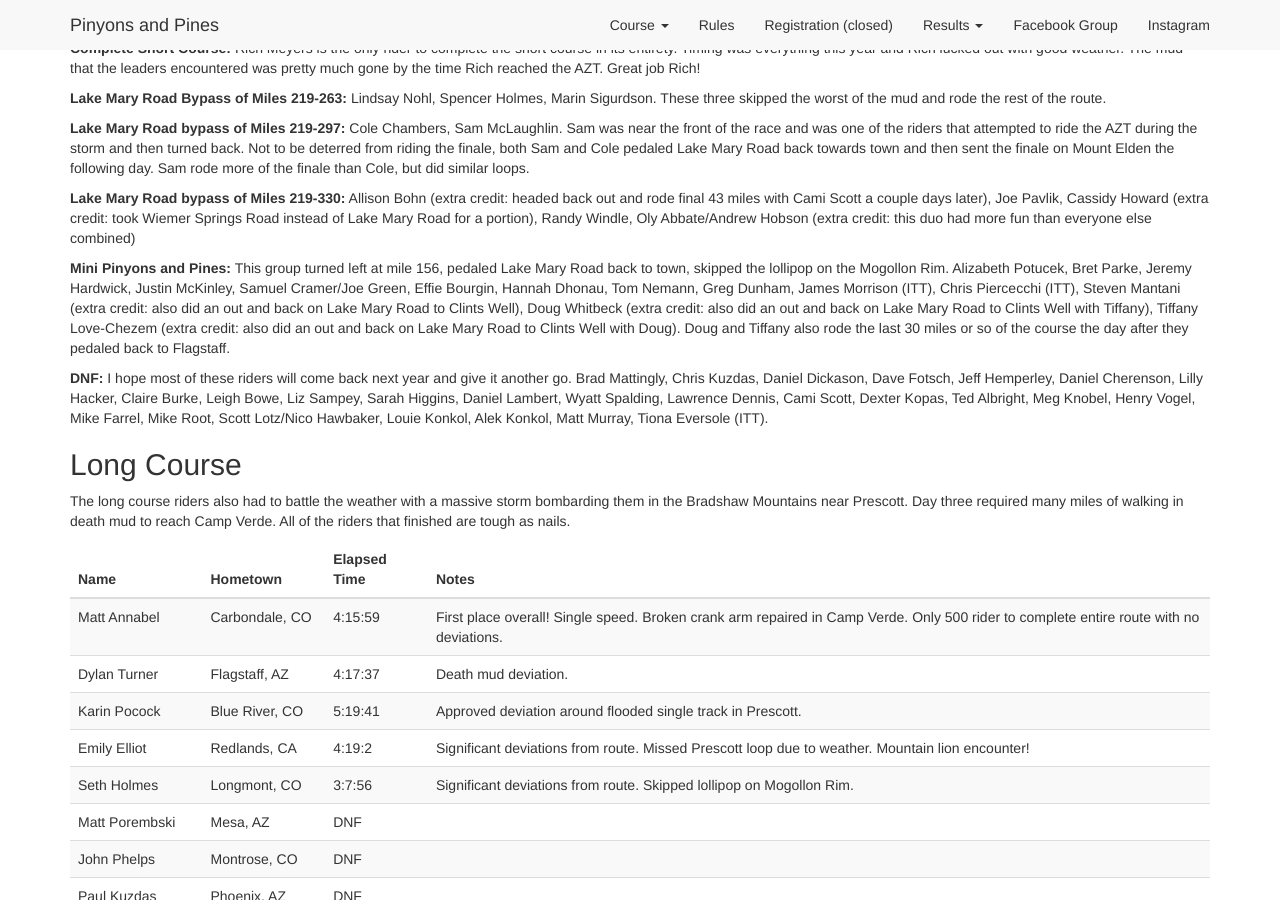
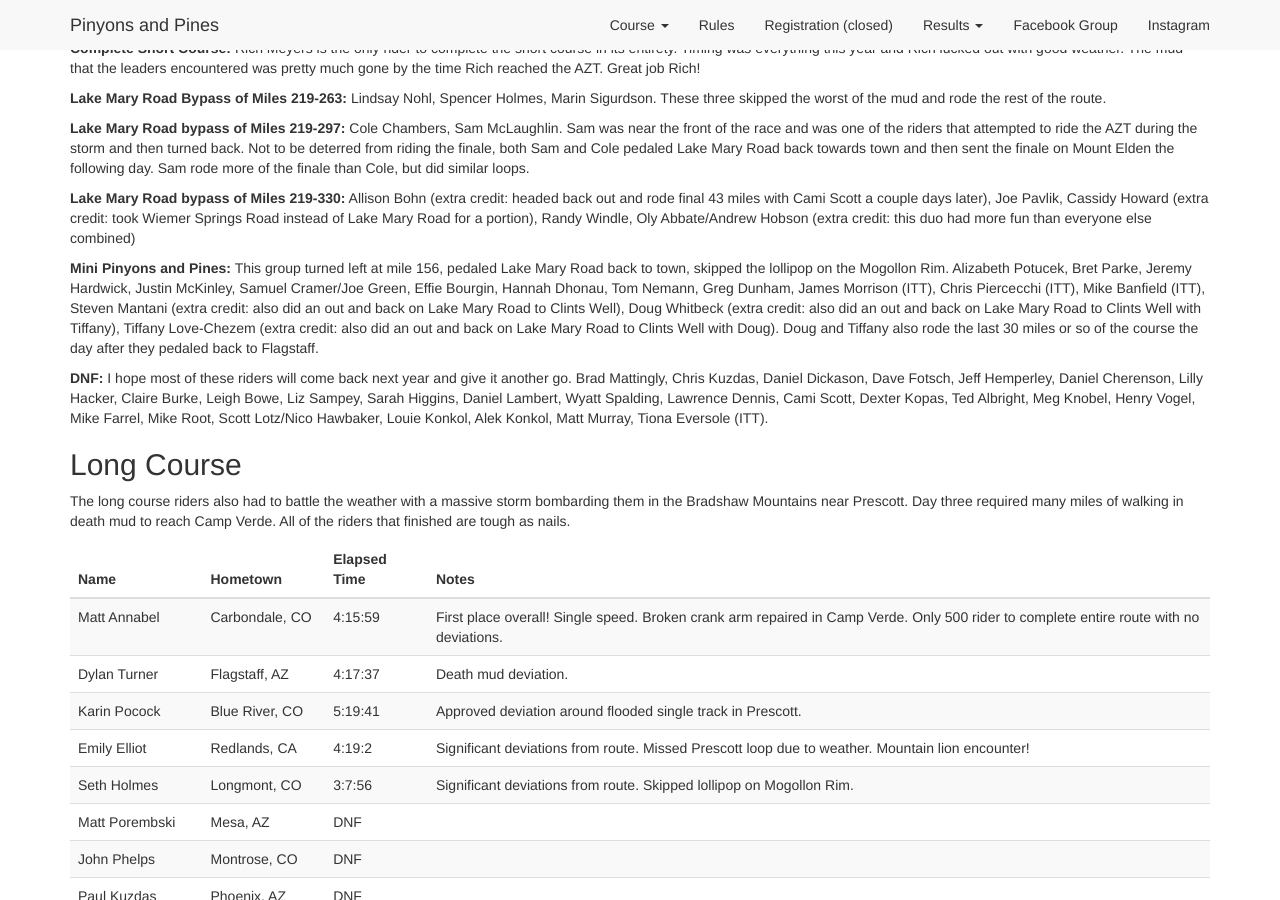
Before and after one commit to dcernst/PinyonsPines, a Jekyll site: the page built from results2023.md, in a window 1280 px wide and 900 px high, scrolled down 1502 px. Built offline with Jekyll 4.4.1, drawn with Linux system fonts in a browser that asks for light colours; nearby versions of some CDN libraries.

Commit message:
Update results2023.md

```diff
--- a/results2023.md
+++ b/results2023.md
@@ -44,7 +44,7 @@ By the end of day two, the short course turned into the "choose your own adventu
 
 **Lake Mary Road bypass of Miles 219-330:** Allison Bohn (extra credit: headed back out and rode final 43 miles with Cami Scott a couple days later), Joe Pavlik, Cassidy Howard (extra credit: took Wiemer Springs Road instead of Lake Mary Road for a portion), Randy Windle, Oly Abbate/Andrew Hobson (extra credit: this duo had more fun than everyone else combined)
 
-**Mini Pinyons and Pines:** This group turned left at mile 156, pedaled Lake Mary Road back to town, skipped the lollipop on the Mogollon Rim. Alizabeth Potucek, Bret Parke, Jeremy Hardwick, Justin McKinley, Samuel Cramer/Joe Green, Effie Bourgin, Hannah Dhonau, Tom Nemann, Greg Dunham, James Morrison (ITT), Chris Piercecchi (ITT), Steven Mantani (extra credit: also did an out and back on Lake Mary Road to Clints Well), Doug Whitbeck (extra credit: also did an out and back on Lake Mary Road to Clints Well with Tiffany), Tiffany Love-Chezem (extra credit: also did an out and back on Lake Mary Road to Clints Well with Doug). Doug and Tiffany also rode the last 30 miles or so of the course the day after they pedaled back to Flagstaff.
+**Mini Pinyons and Pines:** This group turned left at mile 156, pedaled Lake Mary Road back to town, skipped the lollipop on the Mogollon Rim. Alizabeth Potucek, Bret Parke, Jeremy Hardwick, Justin McKinley, Samuel Cramer/Joe Green, Effie Bourgin, Hannah Dhonau, Tom Nemann, Greg Dunham, James Morrison (ITT), Chris Piercecchi (ITT), Mike Banfield (ITT), Steven Mantani (extra credit: also did an out and back on Lake Mary Road to Clints Well), Doug Whitbeck (extra credit: also did an out and back on Lake Mary Road to Clints Well with Tiffany), Tiffany Love-Chezem (extra credit: also did an out and back on Lake Mary Road to Clints Well with Doug). Doug and Tiffany also rode the last 30 miles or so of the course the day after they pedaled back to Flagstaff.
 
 **DNF:** I hope most of these riders will come back next year and give it another go. Brad Mattingly, Chris Kuzdas, Daniel Dickason, Dave Fotsch, Jeff Hemperley, Daniel Cherenson, Lilly Hacker, Claire Burke, Leigh Bowe, Liz Sampey, Sarah Higgins, Daniel Lambert, Wyatt Spalding, Lawrence Dennis, Cami Scott, Dexter Kopas, Ted Albright, Meg Knobel, Henry Vogel, Mike Farrel, Mike Root, Scott Lotz/Nico Hawbaker, Louie Konkol, Alek Konkol, Matt Murray, Tiona Eversole (ITT).
 
```
